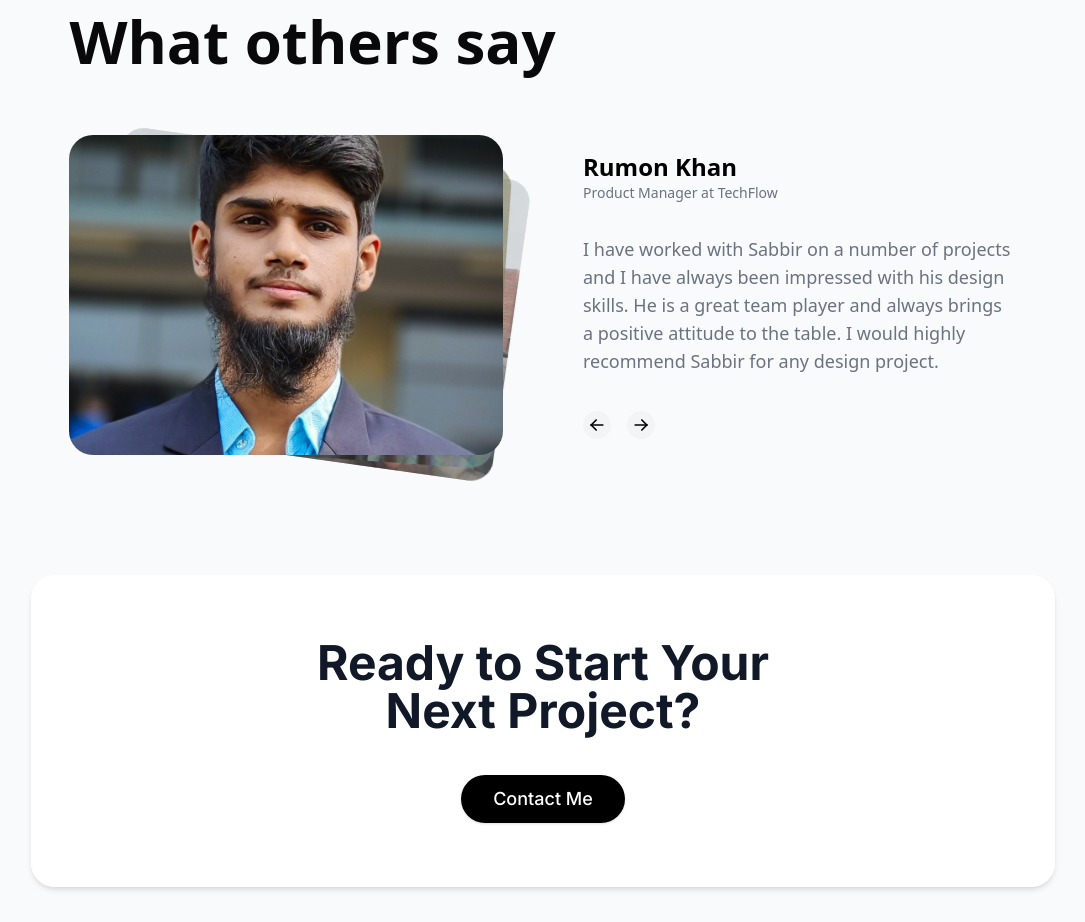
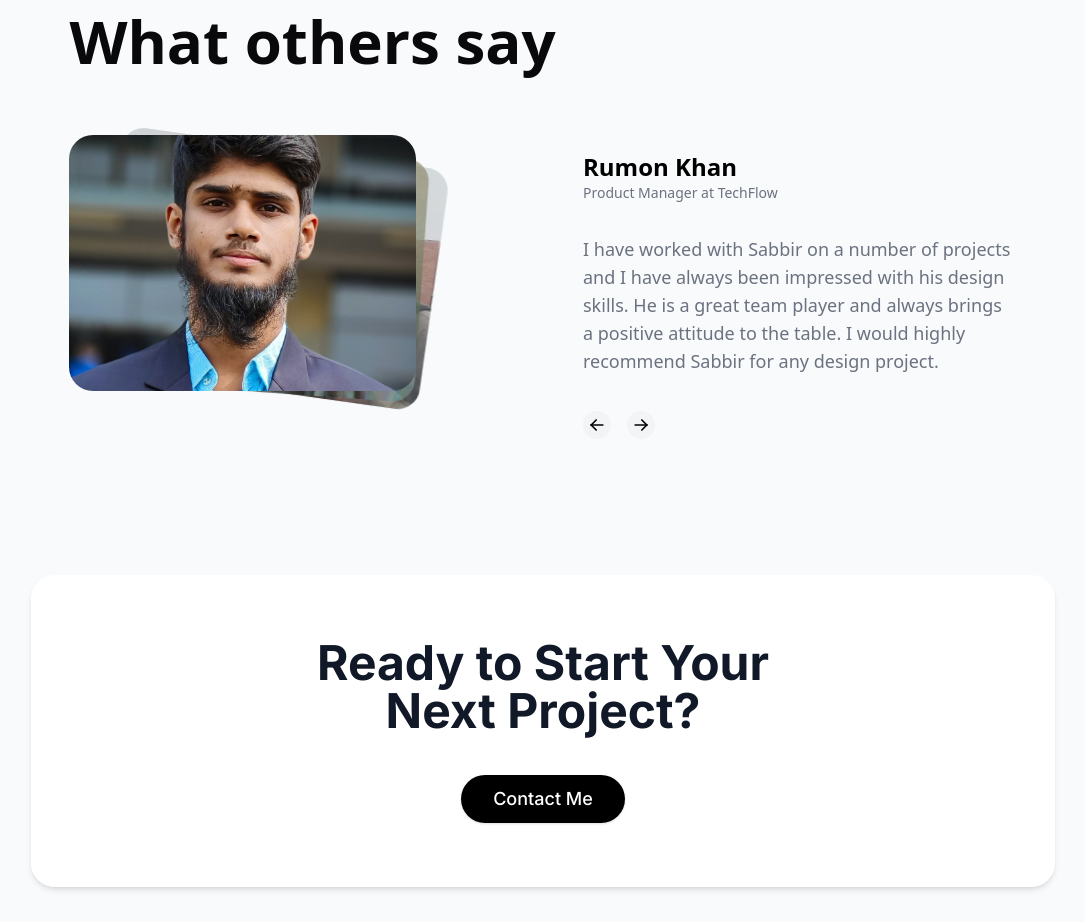
Before and after one commit to sabbir-tanvir/Portfolio-v3, a Next.js app: page / in a window 1280 px wide. Shown: the part 4000-4922 px from the top of the page, without its empty margins (97-1182 px from the left). Built offline with nearby package versions, Linux system fonts and the light colour scheme.

Commit message:
testimony image size updated

```diff
--- a/src/components/ui/animated-testimonials.tsx
+++ b/src/components/ui/animated-testimonials.tsx
@@ -116,10 +116,10 @@ export const AnimatedTestimonials = ({
                   <Image
                     src={testimonial.src}
                     alt={testimonial.name}
-                    width={400}
-                    height={400}
+                    width={300}
+                    height={300}
                     draggable={false}
-                    className="h-full w-full rounded-3xl object-cover object-center"
+                    className="h-[80%] w-[80%] rounded-3xl object-cover object-center"
                   />
                 </motion.div>
               ))}
```
